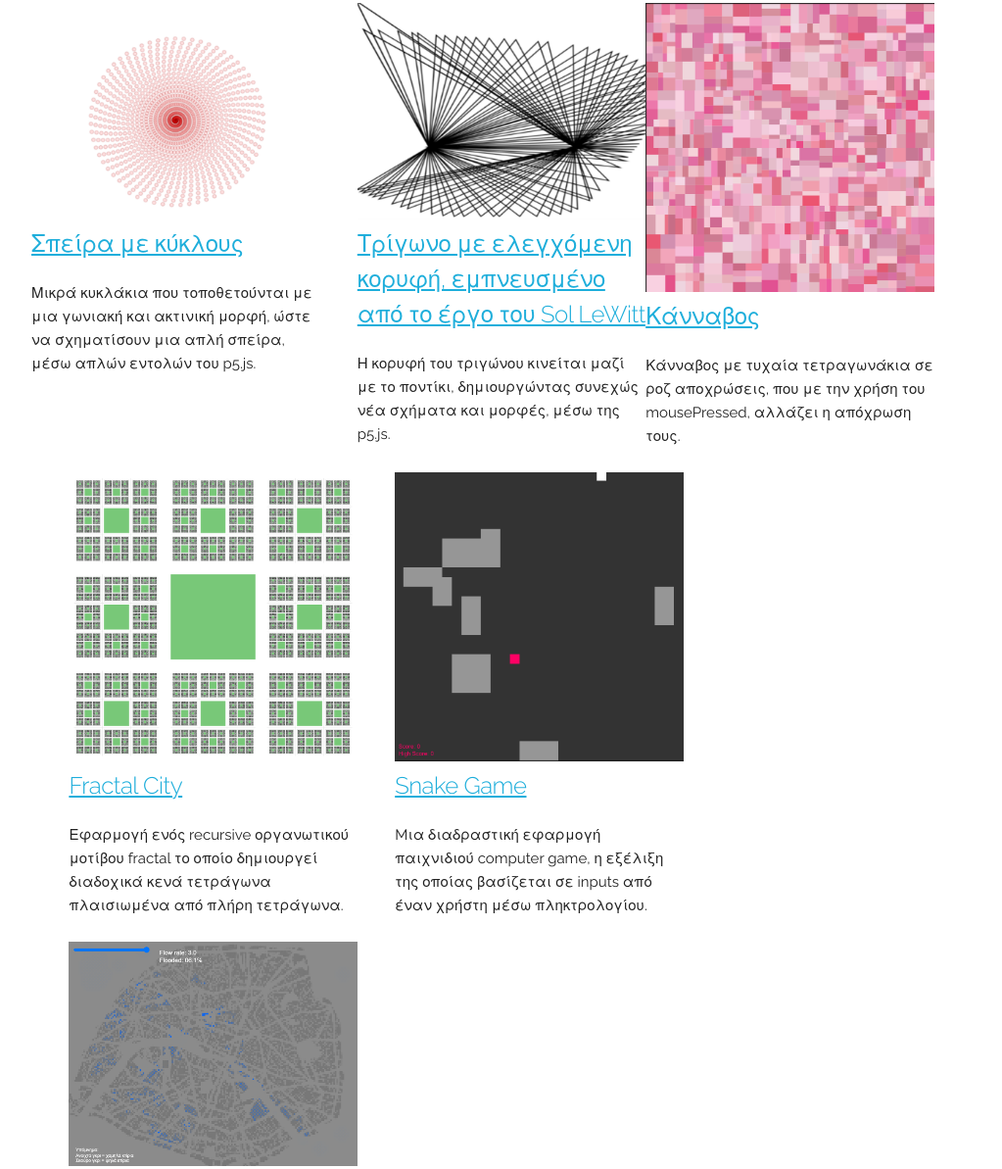
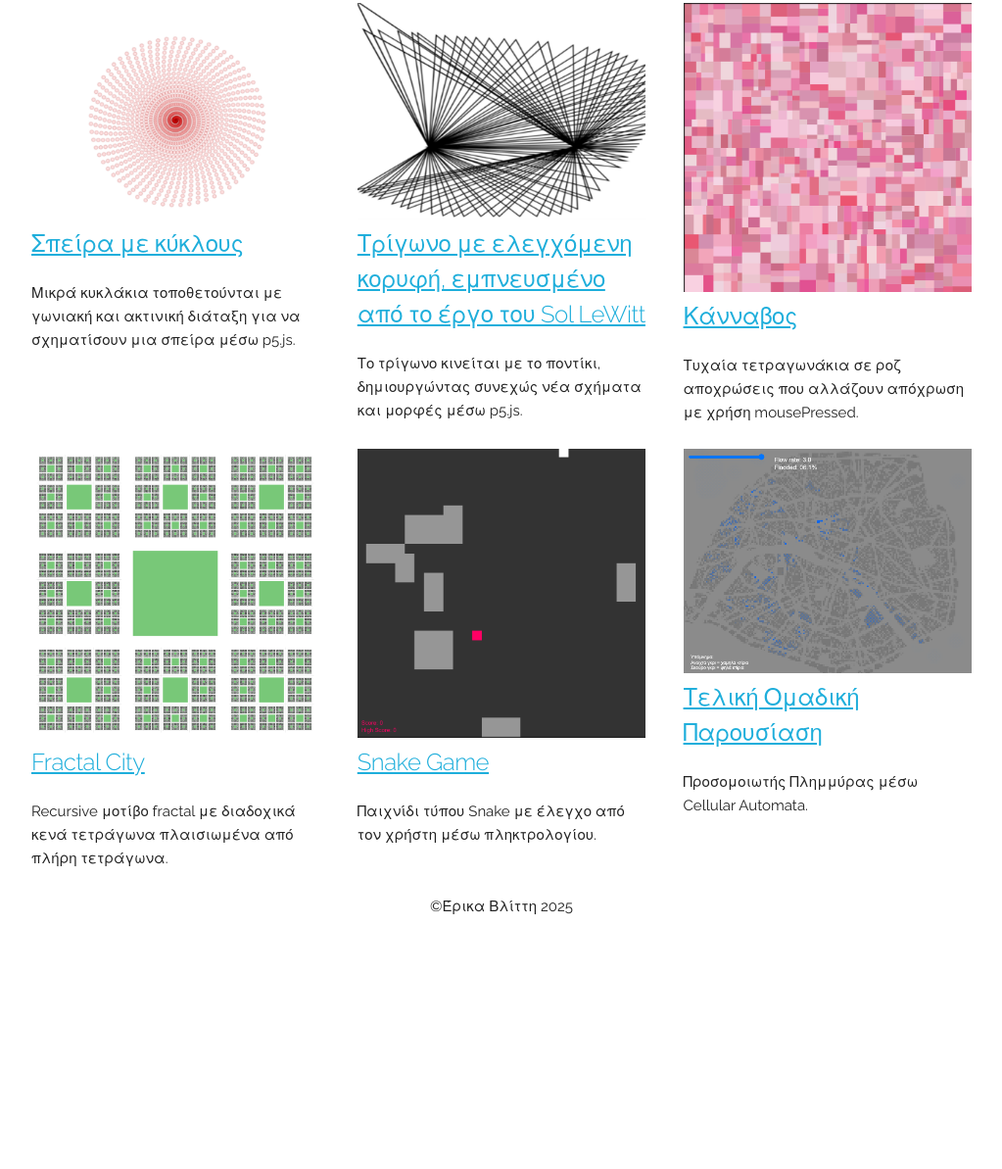
Before and after one commit to erikavlitti/MyWebsite, a plain HTML site: page index.html in a window 1280 px wide. Shown: the part 1059-2252 px from the top of the page at 98% size, without its empty margins (128-1151 px from the left). After the commit the page ends 2121 px from the top, so only its background shows below. Drawn offline with Linux system fonts and the light colour scheme.

Commit message:
Update index.html

```diff
--- a/index.html
+++ b/index.html
@@ -64,53 +64,58 @@
       </div>
     </div>
 
-    <div class="row one-bottom">
+    <div class="row">
   <div class="four columns">
-        <a href="https://editor.p5js.org/erikavlitti/sketches/TVgOkVG34" target="_blank" >
-        <img src="images/exercise4.png" class ="scale-with-grid">
+    <a href="https://editor.p5js.org/erikavlitti/sketches/TVgOkVG34" target="_blank">
+      <img src="images/exercise4.png" class="scale-with-grid">
       <h5>Σπείρα με κύκλους</h5>
     </a>
-        <p>Μικρά κυκλάκια που τοποθετούνται με μια γωνιακή και ακτινική μορφή, ώστε να σχηματίσουν μια απλή σπείρα, μέσω απλών εντολών του p5.js.</p>
+    <p>Μικρά κυκλάκια τοποθετούνται με γωνιακή και ακτινική διάταξη για να σχηματίσουν μια σπείρα μέσω p5.js.</p>
   </div>
+
   <div class="four columns">
     <a href="https://editor.p5js.org/erikavlitti/sketches/-3vysimDc" target="_blank">
-        <img src="images/exercise5.png" class ="scale-with-grid">
+      <img src="images/exercise5.png" class="scale-with-grid">
       <h5>Τρίγωνο με ελεγχόμενη κορυφή, εμπνευσμένο από το έργο του Sol LeWitt</h5>
     </a>
-        <p>Η κορυφή του τριγώνου κινείται μαζί με το ποντίκι, δημιουργώντας συνεχώς νέα σχήματα και μορφές, μέσω της p5.js.</p>
+    <p>Το τρίγωνο κινείται με το ποντίκι, δημιουργώντας συνεχώς νέα σχήματα και μορφές μέσω p5.js.</p>
   </div>
-   <div class="row">
+
   <div class="four columns">
     <a href="https://editor.p5js.org/erikavlitti/sketches/Zd7BCvkgO" target="_blank">
       <img src="images/exercise6.png" class="scale-with-grid">
       <h5>Κάνναβος</h5>
     </a>
-  <p>Κάνναβος με τυχαία τετραγωνάκια σε ροζ αποχρώσεις, που με την χρήση του mousePressed, αλλάζει η απόχρωση τους.</p>
+    <p>Τυχαία τετραγωνάκια σε ροζ αποχρώσεις που αλλάζουν απόχρωση με χρήση mousePressed.</p>
   </div>
+</div>
+
+<div class="row">
   <div class="four columns">
     <a href="https://editor.p5js.org/erikavlitti/sketches/L2GMiwHse" target="_blank">
       <img src="images/exercise7.png" class="scale-with-grid">
       <h5>Fractal City</h5>
     </a>
-  <p>Εφαρμογή ενός recursive οργανωτικού μοτίβου fractal το οποίο δημιουργεί διαδοχικά κενά τετράγωνα πλαισιωμένα από
-πλήρη τετράγωνα.</p>
+    <p>Recursive μοτίβο fractal με διαδοχικά κενά τετράγωνα πλαισιωμένα από πλήρη τετράγωνα.</p>
   </div>
+
   <div class="four columns">
     <a href="https://editor.p5js.org/erikavlitti/sketches/JYTAGYKAN" target="_blank">
       <img src="images/exercise8.png" class="scale-with-grid">
       <h5>Snake Game</h5>
     </a>
-  <p>Mια διαδραστική εφαρμογή παιχνιδιού computer game, η εξέλιξη της οποίας βασίζεται σε inputs
-από έναν χρήστη μέσω πληκτρολογίου.</p>
+    <p>Παιχνίδι τύπου Snake με έλεγχο από τον χρήστη μέσω πληκτρολογίου.</p>
   </div>
+
   <div class="four columns">
     <a href="https://editor.p5js.org/erikavlitti/sketches/a1PMUo_Se" target="_blank">
       <img src="images/final_exercise.png" class="scale-with-grid">
       <h5>Τελική Ομαδική Παρουσίαση</h5>
     </a>
-  <p>Προσομοιωτής Πλημμύρας μέσω του Cellular Automata</p>
+    <p>Προσομοιωτής Πλημμύρας μέσω Cellular Automata.</p>
   </div>
 </div>
+
 
 
 
```
Lines whose indentation alone changed are shown as unchanged.
